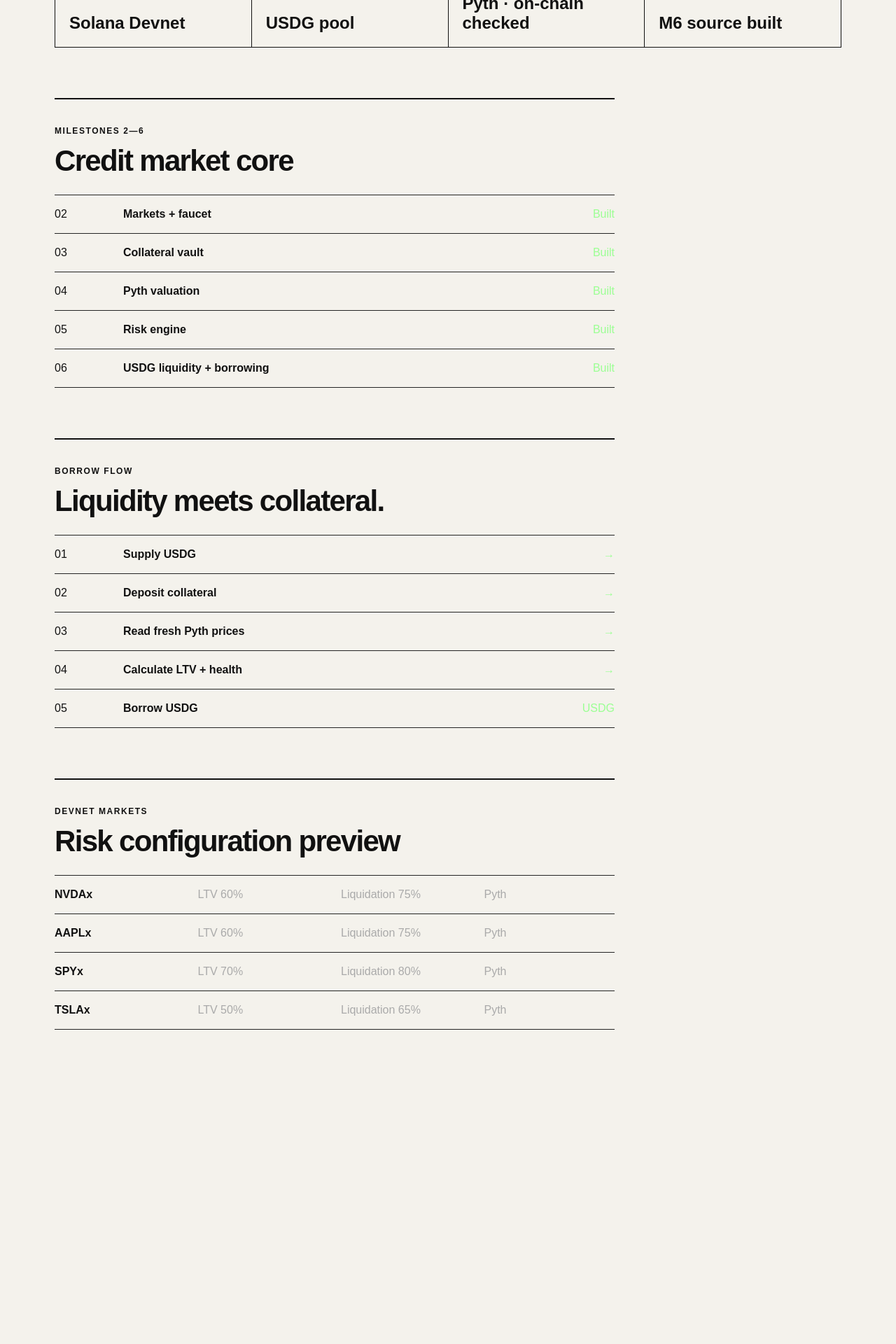
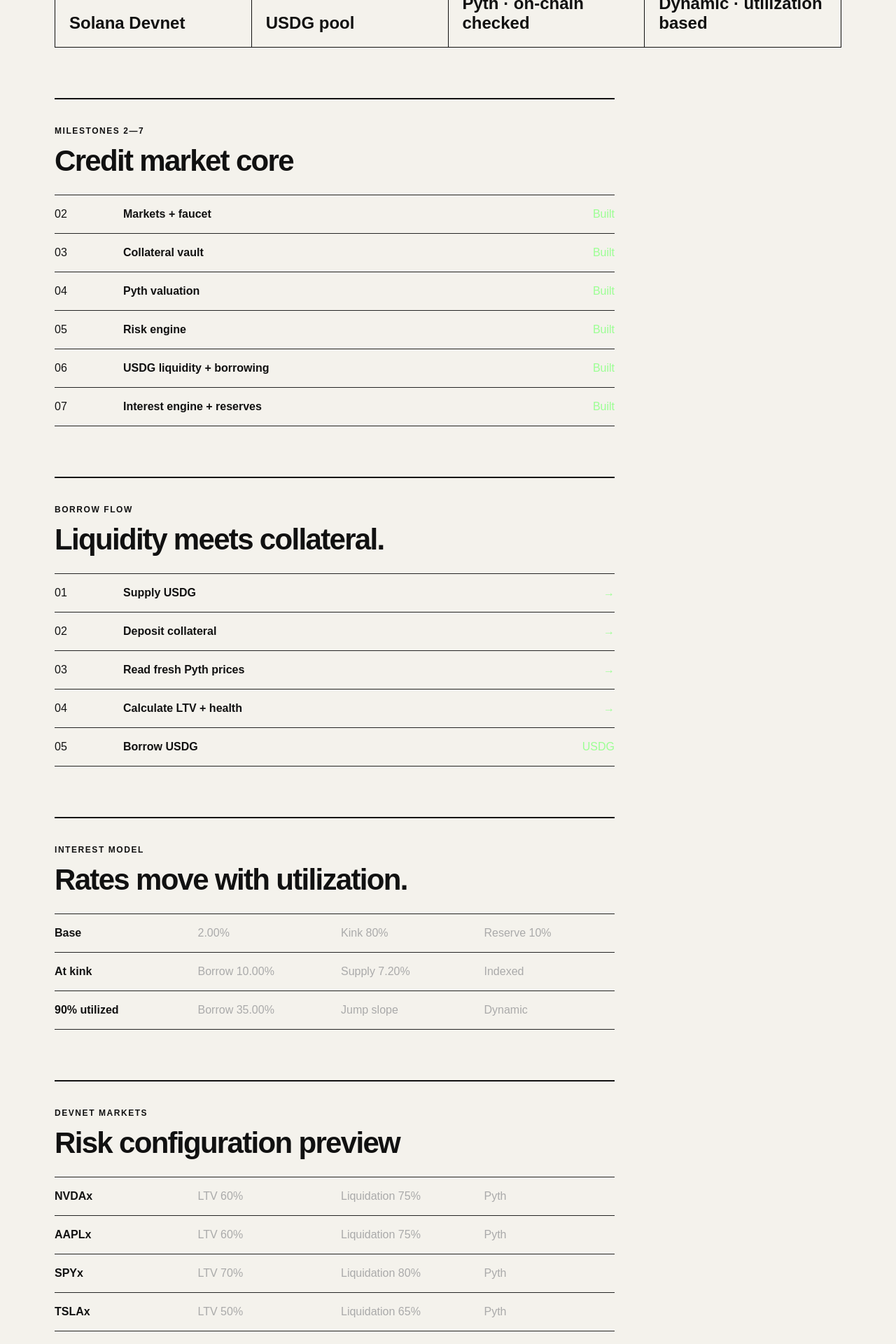
Before and after one commit to mushee-io/44milady, a Next.js app in the folder app/: page / in a window 1280 px wide. Shown: the part 458-2378 px from the top of the page at 70% size. Before the commit the page ends 2009 px from the top, so only its background shows below. Built offline with nearby package versions, Linux system fonts and the light colour scheme.

Commit message:
feat: surface M7 dynamic rate model in app

```diff
--- a/app/src/app/page.tsx
+++ b/app/src/app/page.tsx
@@ -11,6 +11,7 @@ const milestones = [
   ["04", "Pyth valuation", "Built"],
   ["05", "Risk engine", "Built"],
   ["06", "USDG liquidity + borrowing", "Built"],
+  ["07", "Interest engine + reserves", "Built"],
 ];
 
 const borrowFlow = [
@@ -40,11 +41,11 @@ export default function Home() {
         <article><span>Network</span><strong>Solana Devnet</strong></article>
         <article><span>Liquidity</span><strong>USDG pool</strong></article>
         <article><span>Valuation</span><strong>Pyth · on-chain checked</strong></article>
-        <article><span>Borrowing</span><strong>M6 source built</strong></article>
+        <article><span>Rates</span><strong>Dynamic · utilization based</strong></article>
       </section>
 
       <section className="panel">
-        <p className="eyebrow">MILESTONES 2—6</p>
+        <p className="eyebrow">MILESTONES 2—7</p>
         <h2>Credit market core</h2>
         <div className="milestone-list">
           {milestones.map(([number, label, status]) => (
@@ -70,6 +71,16 @@ export default function Home() {
       </section>
 
       <section className="panel">
+        <p className="eyebrow">INTEREST MODEL</p>
+        <h2>Rates move with utilization.</h2>
+        <div className="market-table">
+          <div className="market-row"><strong>Base</strong><span>2.00%</span><span>Kink 80%</span><span>Reserve 10%</span></div>
+          <div className="market-row"><strong>At kink</strong><span>Borrow 10.00%</span><span>Supply 7.20%</span><span>Indexed</span></div>
+          <div className="market-row"><strong>90% utilized</strong><span>Borrow 35.00%</span><span>Jump slope</span><span>Dynamic</span></div>
+        </div>
+      </section>
+
+      <section className="panel">
         <p className="eyebrow">DEVNET MARKETS</p>
         <h2>Risk configuration preview</h2>
         <div className="market-table">
```
